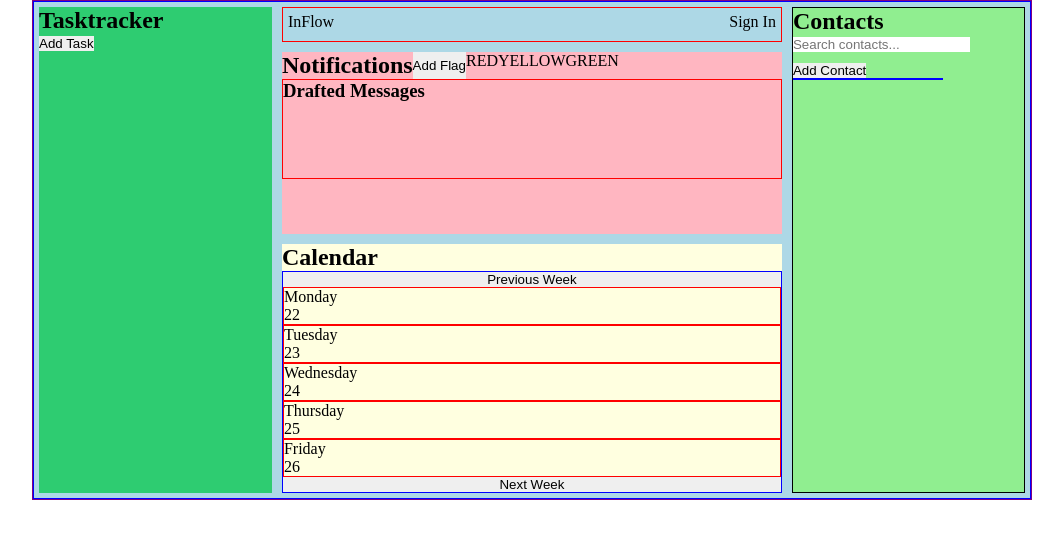
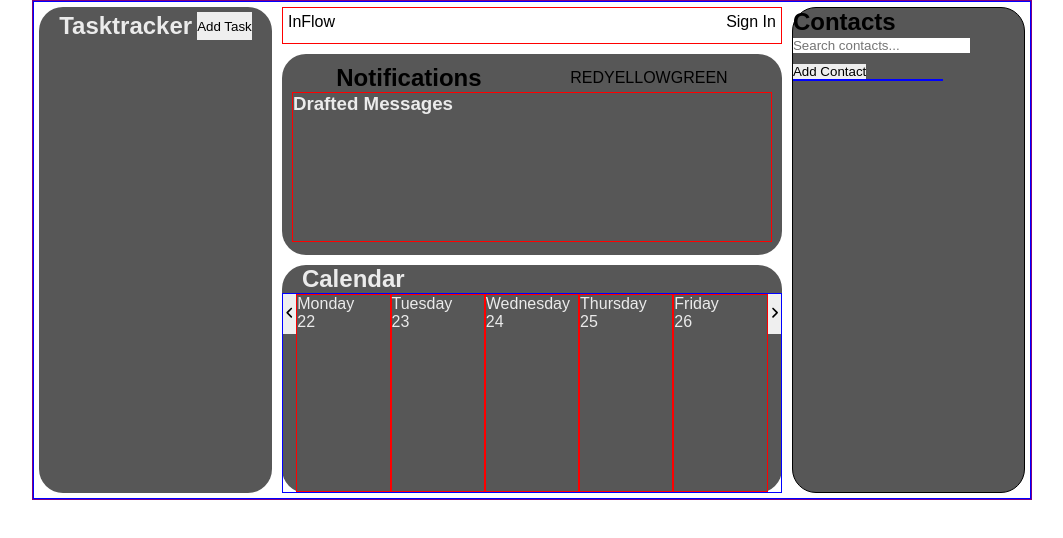
Before and after one commit to EdGitDonald/MajorProjet, a React (Vite) app: page / in a window 1280 px wide. Shown: the top 538 px of the page, without its empty margins (108-1171 px from the left). Built offline with nearby package versions, Linux system fonts and the light colour scheme.

Commit message:
Display color changes

```diff
--- a/package.json
+++ b/package.json
@@ -14,6 +14,7 @@
     "firebase": "^10.7.2",
     "react": "^18.2.0",
     "react-dom": "^18.2.0",
+    "react-icons": "^5.0.1",
     "react-modal": "^3.16.1",
     "react-router-dom": "^6.21.3"
   },
--- a/src/App.css
+++ b/src/App.css
@@ -1,7 +1,10 @@
+@import url('https://fonts.googleapis.com/css2?family=Epilogue:wght@300&family=Roboto+Mono:ital,wght@0,200;0,500;1,100;1,300&display=swap');
+
 * {
   padding: 0px;
   margin: 0px;
   box-sizing: border-box;
+  font-family: Arial, Helvetica, sans-serif;
 }
 
 @keyframes logo-spin {
--- a/src/Components/Calendar/Calendar.css
+++ b/src/Components/Calendar/Calendar.css
@@ -1,16 +1,29 @@
+
 .Calendar{
-    background-color: lightyellow;
+    background-color: #575757;
+    border-radius: 24px;
     Width: 500px;
     margin: 5px;
+    color: #ebebeb;
+}
+
+.Calendar h2{
+    margin-left: 20px;
 }
 
 .Week-container{
     display: flex;
-    flex-direction: column;
     border: solid 1px blue;
+    height: 200px;
 }
 
 .Day{
     border: solid red 1px;
     height: 100%;
+    width: 100%;
 }
+
+.Week-container button{
+    width: 20px;
+    height: 40px;
+}
--- a/src/Components/Calendar/Calendar.jsx
+++ b/src/Components/Calendar/Calendar.jsx
@@ -1,5 +1,7 @@
 import React, { useState } from 'react';
 import { startOfWeek, addDays, subWeeks, addWeeks, format as formatDateFns } from 'date-fns';
+import { FaAngleRight } from "react-icons/fa6";
+import { FaAngleLeft } from "react-icons/fa6";
 import './Calendar.css';
 
 // Function to format the due date based on different formats
@@ -47,7 +49,7 @@ const Calendar = ({ selectedDueDate, onDateSelect, newTaskTitle, taskTitlesByDat
     <div className='Calendar'>
       <h2>Calendar</h2>
       <div className='Week-container'>
-        <button onClick={goToPreviousWeek}>Previous Week</button>
+        <button onClick={goToPreviousWeek}><FaAngleLeft/></button>
         {days.map((day, index) => (
           <div
             className='Day'
@@ -74,7 +76,7 @@ const Calendar = ({ selectedDueDate, onDateSelect, newTaskTitle, taskTitlesByDat
               )}
           </div>
         ))}
-        <button onClick={goToNextWeek}>Next Week</button>
+        <button onClick={goToNextWeek}><FaAngleRight/></button>
       </div>
     </div>
   );
--- a/src/Components/Contacts/Contacts.css
+++ b/src/Components/Contacts/Contacts.css
@@ -1,6 +1,7 @@
 
 .Contacts {
-    background-color: lightgreen;
+    background-color: #575757;
+    border-radius: 24px;
     margin: 5px;
     border: 1px solid black;
     width: 250px;
--- a/src/Components/Notifications/Notifications.css
+++ b/src/Components/Notifications/Notifications.css
@@ -1,13 +1,15 @@
 .Notifications{
-    background-color: lightpink;
+    background-color: #575757;
+    border-radius: 24px;
     height: 300px;
     margin: 5px;
-
+    padding: 10px;
 }
 
 .Notifications-container{
     display: flex;
-    flex-wrap: wrap;
+    justify-content: space-around;
+    align-items: center;
 }
 
 .Flag-container{
@@ -18,6 +20,7 @@
 .Drafted-messages{
     border: solid 1px red;
     height: 100px;
+    color: #ebebeb;
 }
 
 .Flag-container {
@@ -27,27 +30,31 @@
 
   .Drafted-messages {
     border: solid 1px red;
-    height: 100px;
+    height: 150px;
     overflow-y: auto; /* Enable vertical scroll if messages exceed container height */
   }
 
   /* Style for each urgency */
-  .Drafted-messages li {
+  .Drafted-messages li{
+    border-radius: 16px;
+    font-size: 11px;
     padding: 10px;
-    margin-bottom: 5px;
+    margin: 5px;
+    width: 100px;
+    height: 100px;
   }
 
   /* Red urgency style */
   .Drafted-messages li.urgent-red {
-    background-color: red;
+    background-color: #b21f1a;
   }
 
   /* Yellow urgency style */
   .Drafted-messages li.urgent-yellow {
-    background-color: yellow;
+    background-color: #ecd100;
   }
 
   /* Green urgency style */
   .Drafted-messages li.urgent-green {
-    background-color: green;
+    background-color: #008f00;
   }
--- a/src/Components/Notifications/Notifications.jsx
+++ b/src/Components/Notifications/Notifications.jsx
@@ -11,7 +11,7 @@ function Notifications({ draftedMessages, removeNotification }) {
     <div className='Notifications'>
       <div className='Notifications-container'>
         <h2>Notifications</h2>
-        <button>Add Flag</button>
+
         <nav className='Flag-container'>
           <p>RED</p>
           <p>YELLOW</p>
--- a/src/Components/SingleTask/SingleTask.css
+++ b/src/Components/SingleTask/SingleTask.css
@@ -1,16 +1,27 @@
 /* SingleTask.css */
 .single-task {
     /* Add your styles here */
-    margin-bottom: 20px;
+    margin: 5px;
+    border-radius: 16px;
+    background-color: #2c2c2c ;
+    padding: 5px;
+    color: #ffffff;
+  }
+
+  .task-title{
+    display: flex;
+    padding: 5px 5px 5px 5px;
+    flex-direction: column;
   }
 
   .progress-bar {
     /* Add your styles for the progress bar */
+    border: white solid 1px;
+    padding: 2px;
     width: 100%;
-    height: 30px;
+    height: 20px;
     border-radius: 10px;
     background-color: #e6e6e6;
-    margin-bottom: 10px;
   }
 
   .progress-bar-fill {
--- a/src/Components/SingleTask/SingleTask.jsx
+++ b/src/Components/SingleTask/SingleTask.jsx
@@ -43,13 +43,15 @@ function SingleTask({ task, onRemove, onCheckboxClick }) {
 
   return (
     <div className="single-task">
+    <div className='task-title'>
+    {/* Display Assigned By */}
+      <p><strong>Due:</strong> {task.dueDate}</p>
+      <p><strong>Assigned:</strong> {task.assignedBy}</p>
       <h3>{task.title}</h3>
+    </div>
 
-        {/* Display Assigned By and Due Date */}
-        <div className="task-details">
-        <p><strong>Assigned By:</strong> {task.assignedBy}</p>
-        <p><strong>Due Date:</strong> {task.dueDate}</p>
-      </div>
+        {/* Display Assigned By */}
+
 
       {/* Progress bar */}
       <div className="progress-bar">
--- a/src/Components/Tasktracker/Tasktracker.css
+++ b/src/Components/Tasktracker/Tasktracker.css
@@ -2,11 +2,28 @@
 
 
 .tasktracker{
-    background-color: #2ecc71;
+    background-color: #575757;
+    border-radius: 24px;
     width: 250px;
     margin: 5px;
 }
 
+.tasktracker-container{
+    display: flex;
+    margin: 5px;
+    justify-content: center;
+}
+
+.tasktracker-container h2{
+    color: #ebebeb;
+    margin-right: 5px;
+}
+
+.tasktracker-task{
+
+    height: 90%;
+    overflow: scroll;
+}
 
 .single-task {
     margin-bottom: 20px;
@@ -14,22 +31,6 @@
 
   .single-task input[type="checkbox"] {
     margin-right: 10px;
-  }
-
-  /* Adjust the progress bar styles */
-  .single-task .progress-bar {
-    width: 100%;
-    height: 20px;
-    border-radius: 10px;
-    background-color: #e6e6e6;
-    margin-bottom: 10px;
-  }
-
-  .single-task .progress-bar-fill {
-    height: 100%;
-    border-radius: 10px;
-    background-color: #2ecc71;
-    transition: width 0.5s ease-out;
   }
 
   /* Adjust the step styles */
--- a/src/Pages/Homepage/Homepage.css
+++ b/src/Pages/Homepage/Homepage.css
@@ -1,7 +1,7 @@
 .Homepage-container {
     border: 1px solid purple;
     margin: 0 auto;
-    background-color: lightblue;
+    background-color: #ffffff;
     width: 1000px;
     height: 500px;
   }
```
Also changed, not shown: src/Components/FormatDate/FormatDate.css (deleted), 1 other file (tests, documents, lock files or other folders).
